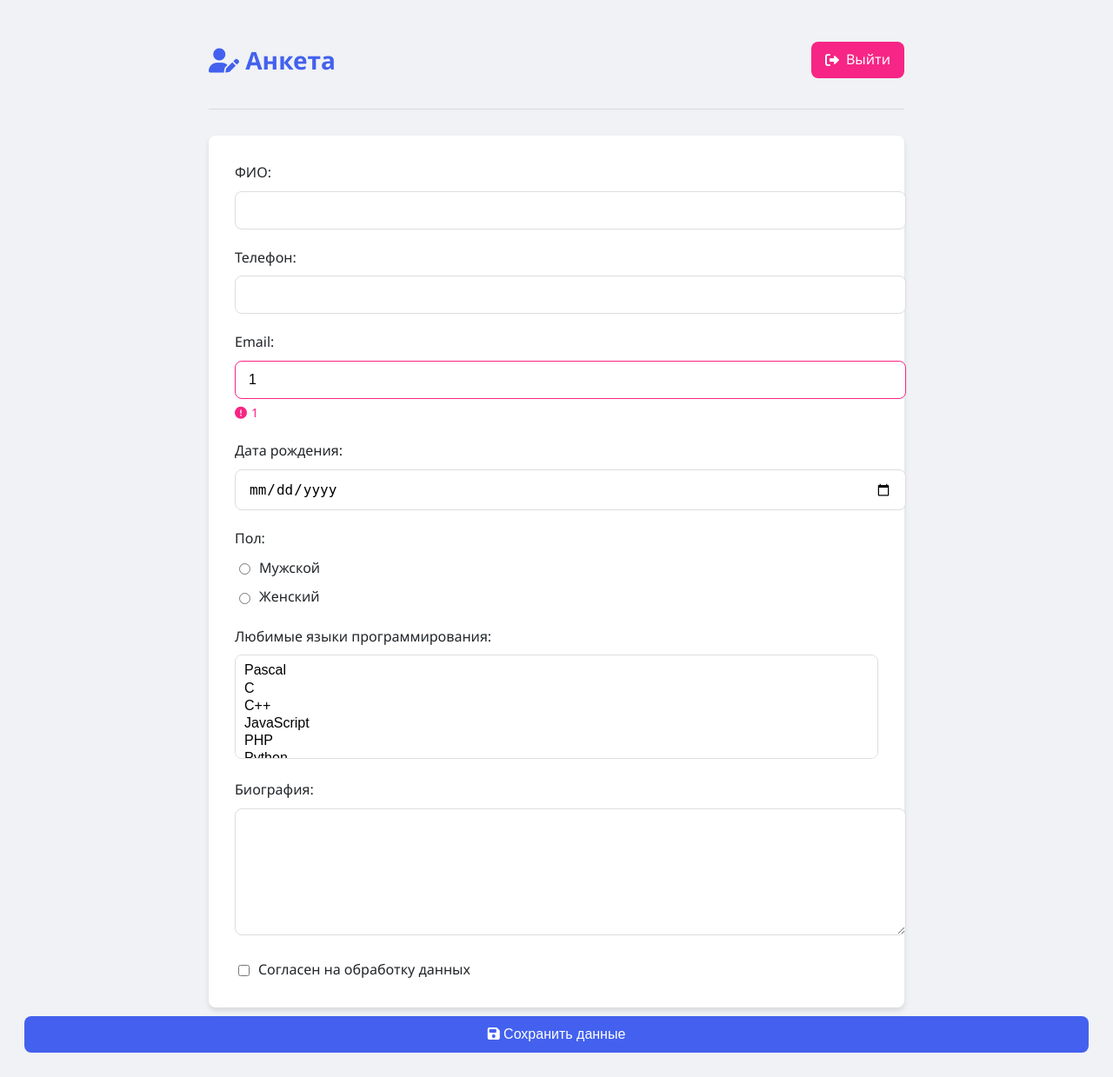
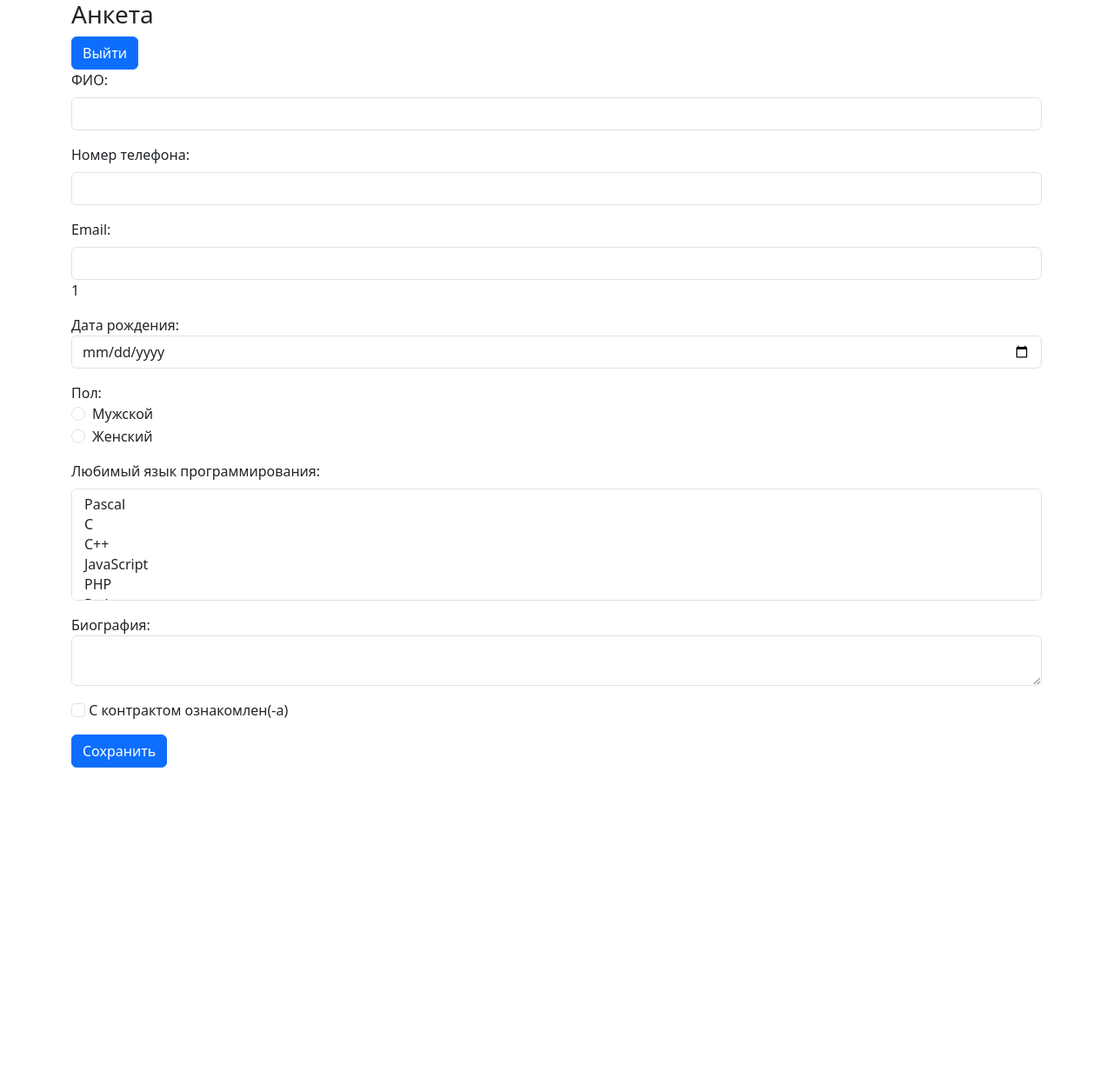
Before and after one commit to iriina-rin/s0196043.github.io, a PHP site: the page made by 6бэк/index.php in a window 1280 px wide. Shown: the whole page at 87% size. After the commit the page ends 883 px from the top, so only its background shows below. Run offline with PHP 8.4, Linux system fonts and the light colour scheme; the visitor is signed in with stand-in values (Sample User, id 1); data comes from the database, SQL or seed files in the repository; data that the repository does not hold is empty.

Commit message:
Update index.php

```diff
--- a/6бэк/index.php
+++ b/6бэк/index.php
@@ -29,6 +29,24 @@
     setcookie("error_$name", $message, 0, '/');
 }
 
+// Функция для получения значения поля (приоритет: БД -> COOKIE -> пустая строка)
+function getFieldValue($fieldName, $userData, $dbFieldName = null) {
+    $dbField = $dbFieldName ?: $fieldName;
+
+    // 1. Сначала проверяем COOKIE (новые данные из формы с ошибкой)
+    if (isset($_COOKIE["form_$fieldName"])) {
+        return htmlspecialchars($_COOKIE["form_$fieldName"]);
+    }
+
+    // 2. Затем данные из БД (уже сохраненные)
+    if ($userData && isset($userData[$dbField]) && $userData[$dbField] !== null) {
+        return htmlspecialchars($userData[$dbField]);
+    }
+
+    // 3. Иначе пустая строка
+    return '';
+}
+
 // Подключение к БД
 $db = new PDO("mysql:host=localhost;dbname=u82815", 'u82815', '3583398', [
     PDO::ATTR_ERRMODE => PDO::ERRMODE_EXCEPTION
@@ -41,7 +59,7 @@
         }
     }
 }
-
+// Загрузка данных пользователя
 $stmt = $db->prepare("SELECT * FROM applications WHERE id = ?");
 $stmt->execute([$_SESSION['user_id']]);
 $userData = $stmt->fetch();
@@ -52,6 +70,7 @@
                          WHERE al.application_id = ?");
 $langStmt->execute([$_SESSION['user_id']]);
 $userLanguages = $langStmt->fetchAll(PDO::FETCH_COLUMN);
+
 // Обработка отправки формы
 if ($_SERVER['REQUEST_METHOD'] == 'POST') {
     $errors = [];
@@ -187,303 +206,98 @@
     }
 }
 ?>
-
 <!DOCTYPE html>
 <html lang="ru">
 <head>
-    <meta charset="UTF-8">
-    <meta name="viewport" content="width=device-width, initial-scale=1.0">
-    <title>Анкета</title>
-    <link rel="stylesheet" href="https://cdnjs.cloudflare.com/ajax/libs/font-awesome/6.0.0/css/all.min.css">
-    <style>
-        :root {
-            --primary: #4361ee;
-            --primary-dark: #3a56d4;
-            --danger: #f72585;
-            --success: #4cc9f0;
-            --light: #f8f9fa;
-            --dark: #212529;
-            --border-radius: 8px;
-            --shadow: 0 4px 6px rgba(0, 0, 0, 0.1);
-        }
+    <title> Задание 5 </title>
+    <meta charset="utf-8">
+    <link href="https://cdn.jsdelivr.net/npm/bootstrap@5.3.8/dist/css/bootstrap.min.css" rel="stylesheet" integrity="sha384-sRIl4kxILFvY47J16cr9ZwB07vP4J8+LH7qKQnuqkuIAvNWLzeN8tE5YBujZqJLB" crossorigin="anonymous">
+    <link rel="stylesheet" href="basecss.css" type="text/css"/>
 
-        body {
-            font-family: 'Segoe UI', Tahoma, Geneva, Verdana, sans-serif;
-            background-color: #f0f2f5;
-            color: var(--dark);
-            line-height: 1.6;
-            padding: 20px;
-        }
-
-        .container {
-            max-width: 800px;
-            margin: 0 auto;
-        }
-
-        header {
-            display: flex;
-            justify-content: space-between;
-            align-items: center;
-            margin-bottom: 30px;
-            padding-bottom: 15px;
-            border-bottom: 1px solid rgba(0, 0, 0, 0.1);
-        }
-
-        h1 {
-            color: var(--primary);
-            font-size: 28px;
-        }
-
-        .logout-btn {
-            display: inline-flex;
-            align-items: center;
-            gap: 8px;
-            background-color: var(--danger);
-            color: white;
-            padding: 8px 16px;
-            border-radius: var(--border-radius);
-            text-decoration: none;
-            transition: all 0.3s;
-        }
-
-        .logout-btn:hover {
-            background-color: #d1146d;
-            transform: translateY(-2px);
-        }
-
-        .alert {
-            padding: 12px 16px;
-            border-radius: var(--border-radius);
-            margin-bottom: 20px;
-            display: flex;
-            align-items: center;
-            gap: 10px;
-        }
-
-        .alert.success {
-            background-color: rgba(76, 201, 240, 0.2);
-            border-left: 4px solid var(--success);
-            color: #0a6c83;
-        }
-
-        .alert.error {
-            background-color: rgba(247, 37, 133, 0.2);
-            border-left: 4px solid var(--danger);
-            color: #a11a56;
-        }
-
-        form {
-            background: white;
-            padding: 30px;
-            border-radius: var(--border-radius);
-            box-shadow: var(--shadow);
-        }
-
-        .form-group {
-            margin-bottom: 20px;
-        }
-
-        .form-group label {
-            display: block;
-            margin-bottom: 8px;
-            font-weight: 500;
-        }
-
-        .form-group input[type="text"],
-        .form-group input[type="tel"],
-        .form-group input[type="email"],
-        .form-group input[type="date"],
-        .form-group select,
-        .form-group textarea {
-            width: 100%;
-            padding: 12px 15px;
-            border: 1px solid #ddd;
-            border-radius: var(--border-radius);
-            font-size: 16px;
-            transition: all 0.3s;
-        }
-
-        .form-group input:focus,
-        .form-group select:focus,
-        .form-group textarea:focus {
-            border-color: var(--primary);
-            outline: none;
-            box-shadow: 0 0 0 3px rgba(67, 97, 238, 0.2);
-        }
-
-        .error-field {
-            border-color: var(--danger) !important;
-        }
-
-        .error {
-            color: var(--danger);
-            font-size: 14px;
-            margin-top: 5px;
-            display: flex;
-            align-items: center;
-            gap: 5px;
-        }
-
-        .radio-group {
-            display: flex;
-            align-items: center;
-            margin-bottom: 8px;
-        }
-
-        .radio-group input[type="radio"] {
-            margin-right: 10px;
-        }
-
-        .checkbox-group {
-            display: flex;
-            align-items: center;
-        }
-
-        .checkbox-group input[type="checkbox"] {
-            margin-right: 10px;
-        }
-
-        select[multiple] {
-            height: auto;
-            min-height: 120px;
-            padding: 8px !important;
-        }
-
-        textarea {
-            min-height: 120px;
-            resize: vertical;
-        }
-
-        .submit-btn {
-            background-color: var(--primary);
-            color: white;
-            border: none;
-            padding: 12px 24px;
-            font-size: 16px;
-            border-radius: var(--border-radius);
-            cursor: pointer;
-            transition: all 0.3s;
-            width: 100%;
-            margin-top: 10px;
-        }
-
-        .submit-btn:hover {
-            background-color: var(--primary-dark);
-            transform: translateY(-2px);
-        }
-
-        @media (max-width: 768px) {
-            .container {
-                padding: 15px;
-            }
-            form {
-                padding: 20px;
-            }
-        }
-    </style>
 </head>
 <body>
-    <div class="container">
+    <div class="highlighted container">
             <header>
-            <h1><i class="fas fa-user-edit"></i> Анкета</h1>
-            <a href="logout.php" class="logout-btn">
-                <i class="fas fa-sign-out-alt"></i> Выйти
+                <h3> Анкета </h3>
+                <a href="logout.php" class="btn btn-primary">
+                    Выйти
                 </a>
             </header>
-
-        <?php if (isset($_GET['success'])): ?>
-            <div class="alert success">
-                <i class="fas fa-check-circle"></i> Данные успешно сохранены!
+        <?php if (isset($_COOKIE['error_db'])): ?>
+            <div class="alert error">
+                <?= htmlspecialchars($_COOKIE['error_db']) ?>
             </div>
         <?php endif; ?>
-
-        <?php if (isset($_COOKIE['error_db'])): ?>
-            <div class="alert error">
-                <i class="fas fa-exclamation-circle"></i> <?= htmlspecialchars($_COOKIE['error_db']) ?>
-            </div>
-        <?php endif; ?>
-
         <form method="POST">
-           <!-- ФИО -->
-<div class="form-group">
-    <label for="fio">ФИО:</label>
-    <input type="text" id="fio" name="fio"
-           value="<?= isset($_COOKIE['form_fio']) ? htmlspecialchars($_COOKIE['form_fio']) : (isset($userData['fio']) ? htmlspecialchars($userData['fio']) : '') ?>"
+            <div class="mb-3">
+                <label for="fio" class="form-label">ФИО:</label>
+                <input class="form-control" id="fio" aria-describedby="format" name="fio" type="text"
+                    value="<?= getFieldValue('fio', $userData, 'fio') ?>"
                     class="<?= isset($_COOKIE['error_fio']) ? 'error-field' : '' ?>">
                 <?php if (isset($_COOKIE['error_fio'])): ?>
-        <div class="error">
-            <i class="fas fa-exclamation-circle"></i> <?= htmlspecialchars($_COOKIE['error_fio']) ?>
-        </div>
+                    <div class="error"><?= htmlspecialchars($_COOKIE['error_fio']) ?></div>
                 <?php endif; ?>
             </div>
 
-<!-- Телефон -->
-<div class="form-group">
-    <label for="phone">Телефон:</label>
-    <input type="tel" id="phone" name="phone"
-           value="<?= isset($_COOKIE['form_phone']) ? htmlspecialchars($_COOKIE['form_phone']) : (isset($userData['phone']) ? htmlspecialchars($userData['phone']) : '') ?>"
+            <div class="mb-3">
+                <label for="phone" class="form-label">Номер телефона:</label>
+                <input class="form-control" id="phone" aria-describedby="format" name="phone" type="tel"
+                    value="<?= getFieldValue('phone', $userData, 'phone') ?>"
                     class="<?= isset($_COOKIE['error_phone']) ? 'error-field' : '' ?>">
                 <?php if (isset($_COOKIE['error_phone'])): ?>
-        <div class="error">
-            <i class="fas fa-exclamation-circle"></i> <?= htmlspecialchars($_COOKIE['error_phone']) ?>
-        </div>
+                    <div class="error"><?= htmlspecialchars($_COOKIE['error_phone']) ?></div>
                 <?php endif; ?>
             </div>
 
-<!-- Email -->
-<div class="form-group">
-    <label for="email">Email:</label>
-    <input type="email" id="email" name="email"
-           value="<?= isset($_COOKIE['form_email']) ? htmlspecialchars($_COOKIE['form_email']) : (isset($userData['email']) ? htmlspecialchars($userData['email']) : '') ?>"
+            <div class="mb-3">
+                <label for="email" class="form-label">Email:</label>
+                <input class="form-control" id="email" name="email" type="email"
+                    value="<?= getFieldValue('email', $userData, 'email') ?>"
                     class="<?= isset($_COOKIE['error_email']) ? 'error-field' : '' ?>">
                 <?php if (isset($_COOKIE['error_email'])): ?>
-        <div class="error">
-            <i class="fas fa-exclamation-circle"></i> <?= htmlspecialchars($_COOKIE['error_email']) ?>
-        </div>
+                    <div class="error"><?= htmlspecialchars($_COOKIE['error_email']) ?></div>
                 <?php endif; ?>
             </div>
 
-<!-- Дата рождения -->
-<div class="form-group">
+            <div class="mb-3">
                 <label for="birthdate">Дата рождения:</label>
-    <input type="date" id="birthdate" name="birthdate"
-           value="<?= isset($_COOKIE['form_birthdate']) ? htmlspecialchars($_COOKIE['form_birthdate']) : (isset($userData['birthdate']) ? htmlspecialchars($userData['birthdate']) : '') ?>"
+                <input name="birthdate" type="date" class="form-control" id="birthdate"
+                    value="<?= getFieldValue('birthdate', $userData, 'birthdate') ?>"
                     class="<?= isset($_COOKIE['error_birthdate']) ? 'error-field' : '' ?>">
                 <?php if (isset($_COOKIE['error_birthdate'])): ?>
-        <div class="error">
-            <i class="fas fa-exclamation-circle"></i> <?= htmlspecialchars($_COOKIE['error_birthdate']) ?>
-        </div>
+                    <div class="error"><?= htmlspecialchars($_COOKIE['error_birthdate']) ?></div>
                 <?php endif; ?>
             </div>
 
-<!-- Пол -->
-<div class="form-group">
-    <label>Пол:</label>
-    <div class="radio-group">
-        <input type="radio" id="male" name="gender" value="male"
-               <?= ((isset($_COOKIE['form_gender']) && $_COOKIE['form_gender'] == 'male') || (isset($userData['gender']) && $userData['gender'] == 'male')) ? 'checked' : '' ?>
-        <label for="male">Мужской</label>
+            <div class="mb-3">Пол:
+                <div class="form-check">
+                    <?php $genderValue = getFieldValue('gender', $userData, 'gender'); ?>
+                    <input class="form-check-input" type="radio" name="gender" id="male" value="male" <?= ($genderValue == 'male') ? 'checked' : '' ?>>
+                    <label class="form-check-label" for="male">Мужской</label>
                 </div>
-    <div class="radio-group">
-        <input type="radio" id="female" name="gender" value="female"
-               <?= ((isset($_COOKIE['form_gender']) && $_COOKIE['form_gender'] == 'female') || (isset($userData['gender']) && $userData['gender'] == 'female')) ? 'checked' : '' ?>
-        <label for="female">Женский</label>
+                <div class="form-check">
+                    <input class="form-check-input" type="radio" name="gender" id="female" value="female" <?= ($genderValue == 'female') ? 'checked' : '' ?>>
+                    <label class="form-check-label" for="female">Женский</label>
                 </div>
                 <?php if (isset($_COOKIE['error_gender'])): ?>
-        <div class="error">
-            <i class="fas fa-exclamation-circle"></i> <?= htmlspecialchars($_COOKIE['error_gender']) ?>
-        </div>
+                    <div class="error"><?= htmlspecialchars($_COOKIE['error_gender']) ?></div>
                 <?php endif; ?>
             </div>
 
-<!-- Языки программирования -->
-<div class="form-group">
-    <label for="languages">Любимые языки программирования:</label>
-    <select id="languages" name="languages[]" multiple size="5"
+            <div class="mb-3">
+                <label for="languages" class="form-label">Любимый язык программирования:</label>
+                <select id="languages" name="languages[]" multiple size="5" class="form-select"
                     class="<?= isset($_COOKIE['error_languages']) ? 'error-field' : '' ?>">
                     <?php
                         $options = ['Pascal', 'C', 'C++', 'JavaScript', 'PHP', 'Python', 'Java', 'Haskel', 'Clojure', 'Prolog', 'Scala', 'Go'];
-        $selectedLangs = isset($_COOKIE['form_languages']) ? explode(',', $_COOKIE['form_languages']) : (isset($userLanguages) ? $userLanguages : []);
+
+                        // Приоритет: COOKIE > БД
+                        $selectedLangs = [];
+                        if (isset($_COOKIE['form_languages']) && !empty($_COOKIE['form_languages'])) {
+                            $selectedLangs = explode(',', $_COOKIE['form_languages']);
+                        } elseif ($userLanguages && !empty($userLanguages)) {
+                            $selectedLangs = $userLanguages;
+                        }
 
                         foreach ($options as $lang): ?>
                             <option value="<?= $lang ?>" <?= in_array($lang, $selectedLangs) ? 'selected' : '' ?>>
@@ -492,49 +306,35 @@
                     <?php endforeach; ?>
                 </select>
                 <?php if (isset($_COOKIE['error_languages'])): ?>
-        <div class="error">
-            <i class="fas fa-exclamation-circle"></i> <?= htmlspecialchars($_COOKIE['error_languages']) ?>
-        </div>
+                    <div class="error"><?= htmlspecialchars($_COOKIE['error_languages']) ?></div>
                 <?php endif; ?>
             </div>
 
-<!-- Биография -->
-<div class="form-group">
-    <label for="bio">Биография:</label>
-    <textarea id="bio" name="bio"
-              class="<?= isset($_COOKIE['error_bio']) ? 'error-field' : '' ?>"><?=
-              isset($_COOKIE['form_bio']) ? htmlspecialchars($_COOKIE['form_bio']) : (isset($userData['bio']) ? htmlspecialchars($userData['bio']) : '') ?></textarea>
+            <div class="mb-3">Биография:
+                <div class="form-floating">
+                    <textarea class="form-control" id="bio" name="bio" class="<?= isset($_COOKIE['error_bio']) ? 'error-field' : '' ?>"><?=
+        getFieldValue('bio', $userData, 'bio')
+    ?></textarea>
                     <?php if (isset($_COOKIE['error_bio'])): ?>
-        <div class="error">
-            <i class="fas fa-exclamation-circle"></i> <?= htmlspecialchars($_COOKIE['error_bio']) ?>
+                        <div class="error"><?= htmlspecialchars($_COOKIE['error_bio']) ?></div>
+                    <?php endif; ?>
                 </div>
+            </div>
+
+            <div class="mb-3">
+                <?php $contractValue = getFieldValue('contract', $userData, 'contract_agreed'); ?>
+                <input type="checkbox" class="form-check-input" name="contract" id="contract"value="1"
+                       <?= ($contractValue == '1' || $contractValue == 1) ? 'checked' : '' ?>>
+                <label class="form-check-label" for="contract">С контрактом ознакомлен(-а)</label>
+                <?php if (isset($_COOKIE['error_contract'])): ?>
+                    <div class="error"><?= htmlspecialchars($_COOKIE['error_contract']) ?></div>
                 <?php endif; ?>
             </div>
 
-<div class="checkbox-group">
-    <input type="checkbox" id="contract" name="contract" value="1"
-        <?php
-        $is_checked = false;
-
-        // Проверяем куки
-        if (isset($_COOKIE['form_contract']) && $_COOKIE['form_contract'] == '1') {
-            $is_checked = true;
-        }
-        // Проверяем данные из БД
-        elseif (isset($userData['contract_agreed']) && $userData['contract_agreed'] == 1) {
-            $is_checked = true;
-        }
-
-        // Выводим атрибут checked если нужно
-        echo $is_checked ? 'checked' : '';
-        ?>>
-    <label for="contract">Согласен на обработку данных</label>
-</div>
-</div>
-
-            <button type="submit" class="submit-btn">
-                <i class="fas fa-save"></i> Сохранить данные
-            </button>
+            <button type="submit" class="btn btn-primary">Сохранить</button>
+            <?php if (isset($_GET['success'])): ?>
+                <div class="success-mes">Спасибо, данные сохранены.</div>
+            <?php endif; ?>
         </form>
     </div>
 </body>
```
Lines whose indentation alone changed are shown as unchanged.
